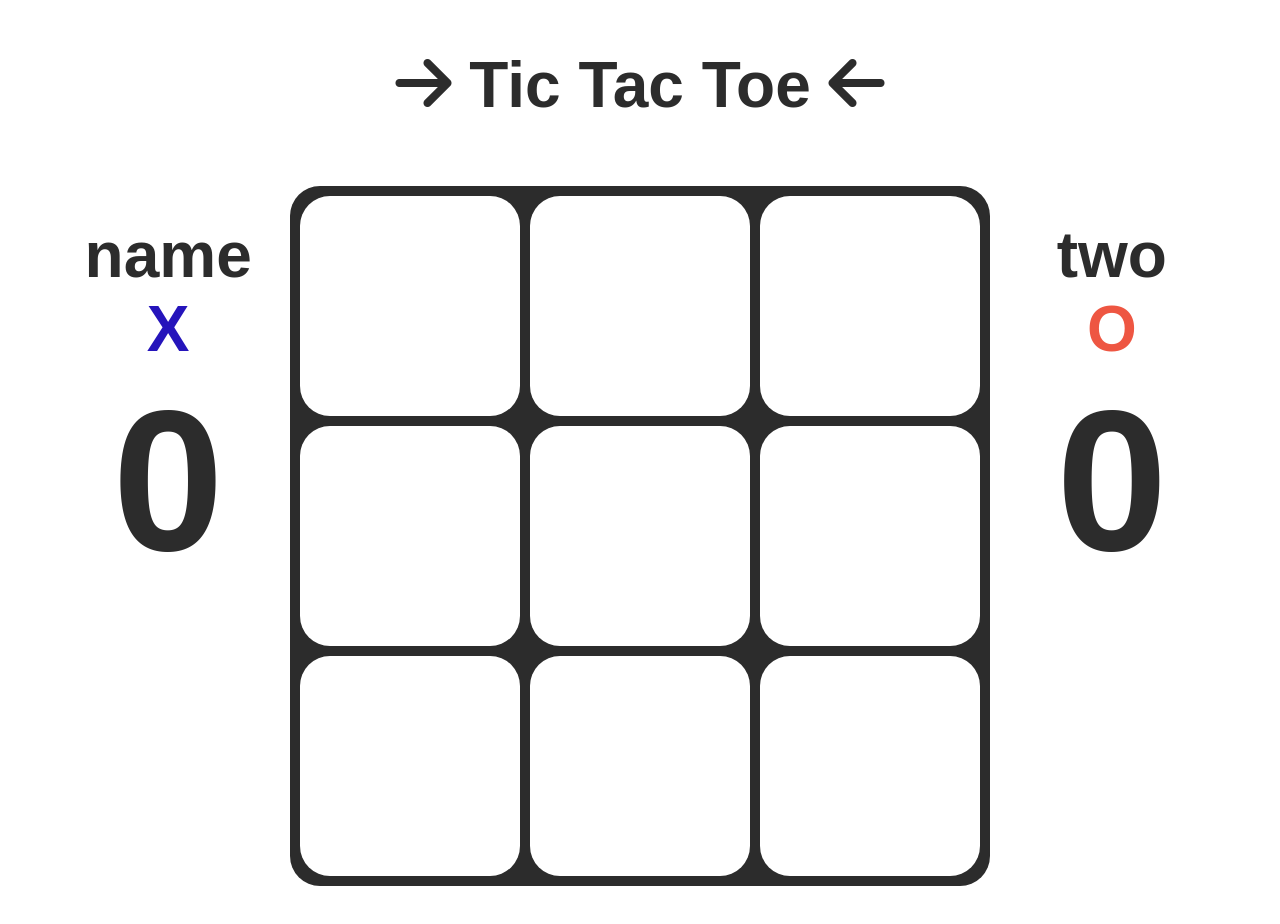
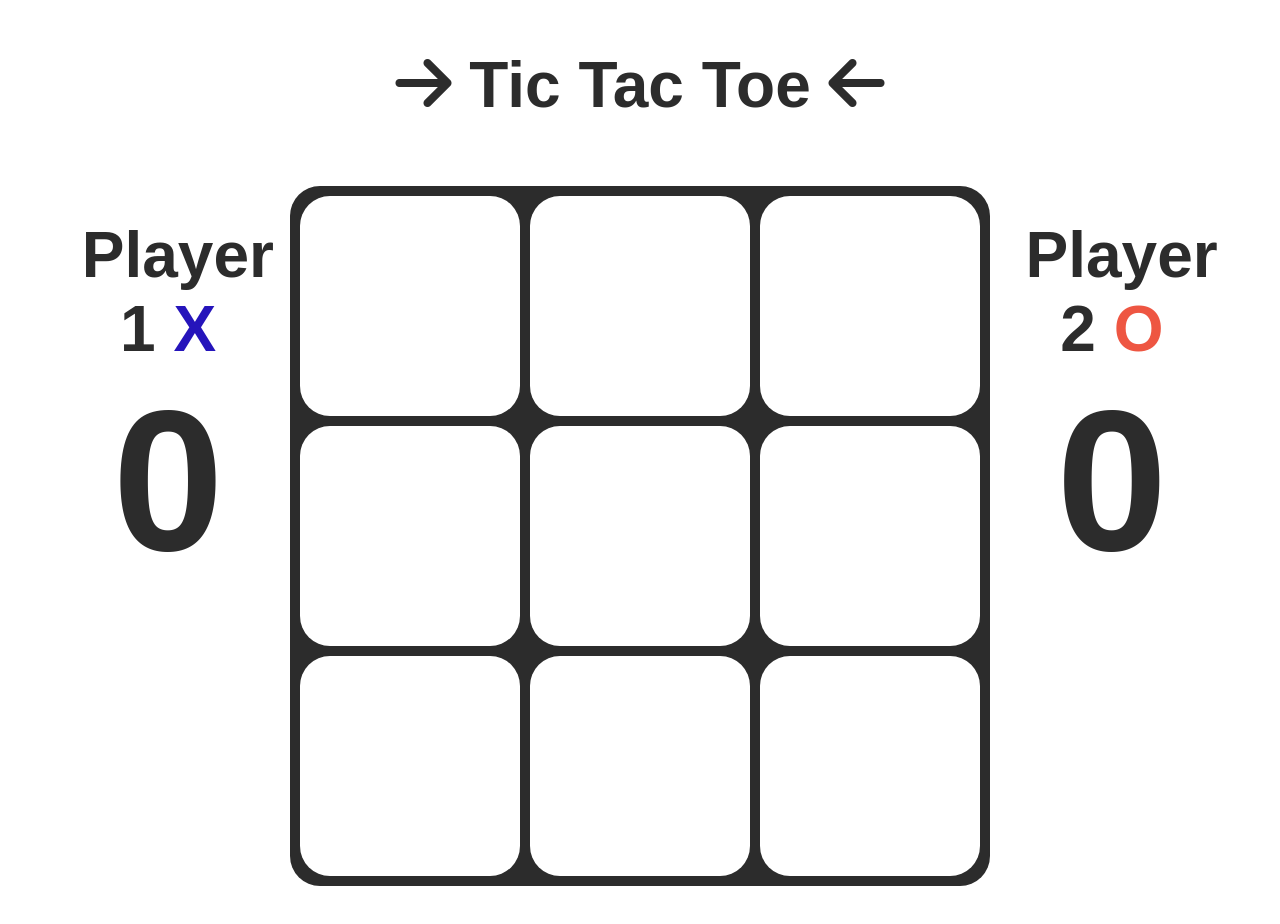
Before and after one commit to HieptotheHo/odin-tic-tac-toe-too, a plain HTML site: page index.html in a window 1280 px wide. Drawn offline with Linux system fonts and the light colour scheme; a web font is replaced by a local one.

Commit message:
finished

```diff
--- a/index.html
+++ b/index.html
@@ -18,14 +18,14 @@
     <h1 id="title"><i class="fa-solid fa-arrow-right"></i> Tic Tac Toe <i class="fa-solid fa-arrow-left"></i></h1>
     <div class="container">
         <div class = "player one">
-            <h1>name <span style="color:rgb(37, 20, 187);">X</span></h1>
+            <h1>Player 1 <span style="color:rgb(37, 20, 187);">X</span></h1>
             <h1 class="P1 score">0</h1>
         </div>
         <div id="board">
 
         </div>
         <div class="player two">
-            <h1>two <span style="color:rgb(238, 86, 66);">O</span></h1>
+            <h1>Player 2 <span style="color:rgb(238, 86, 66);">O</span></h1>
 
             <h1 class="P2 score">0</h1>
         </div>
```
